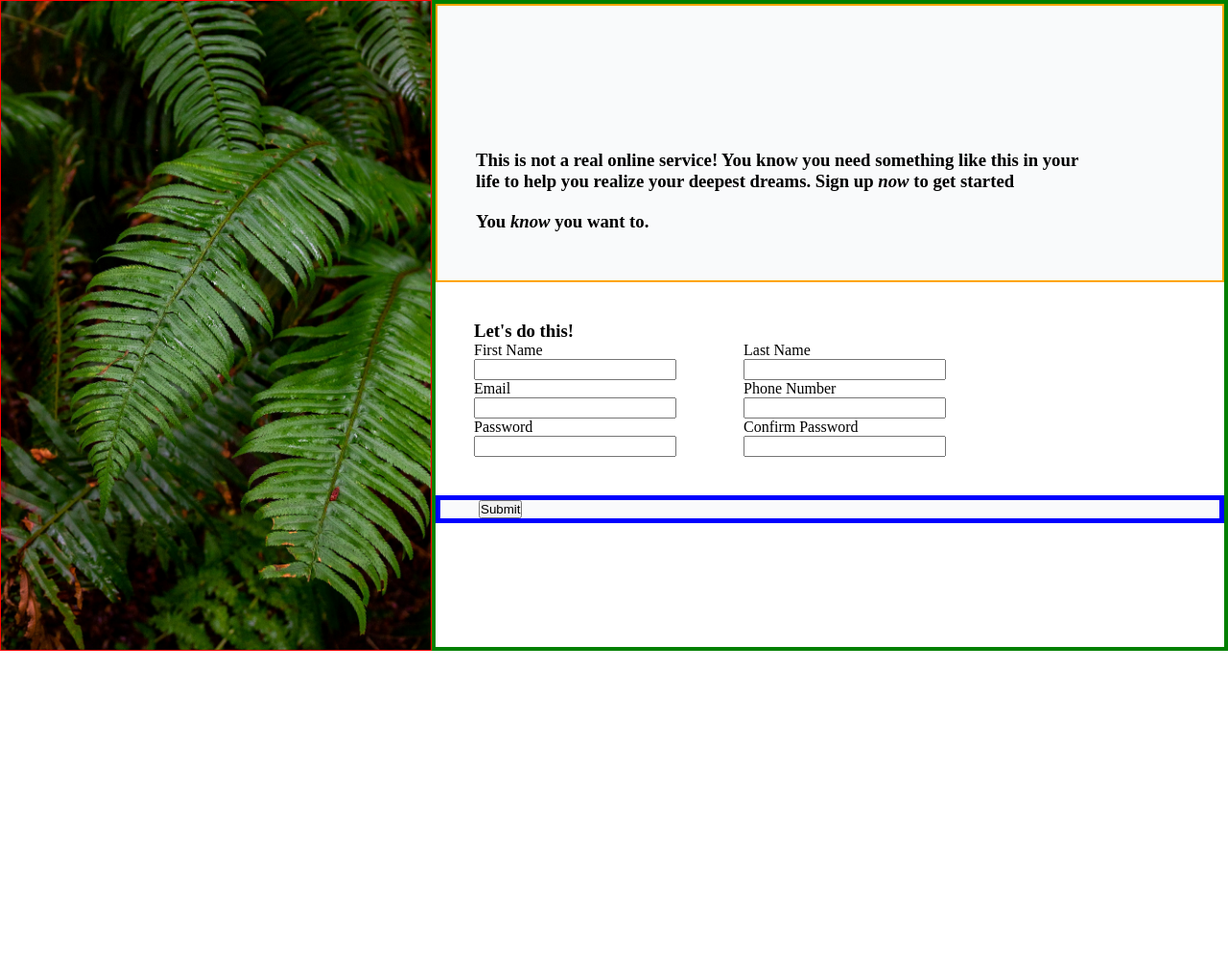
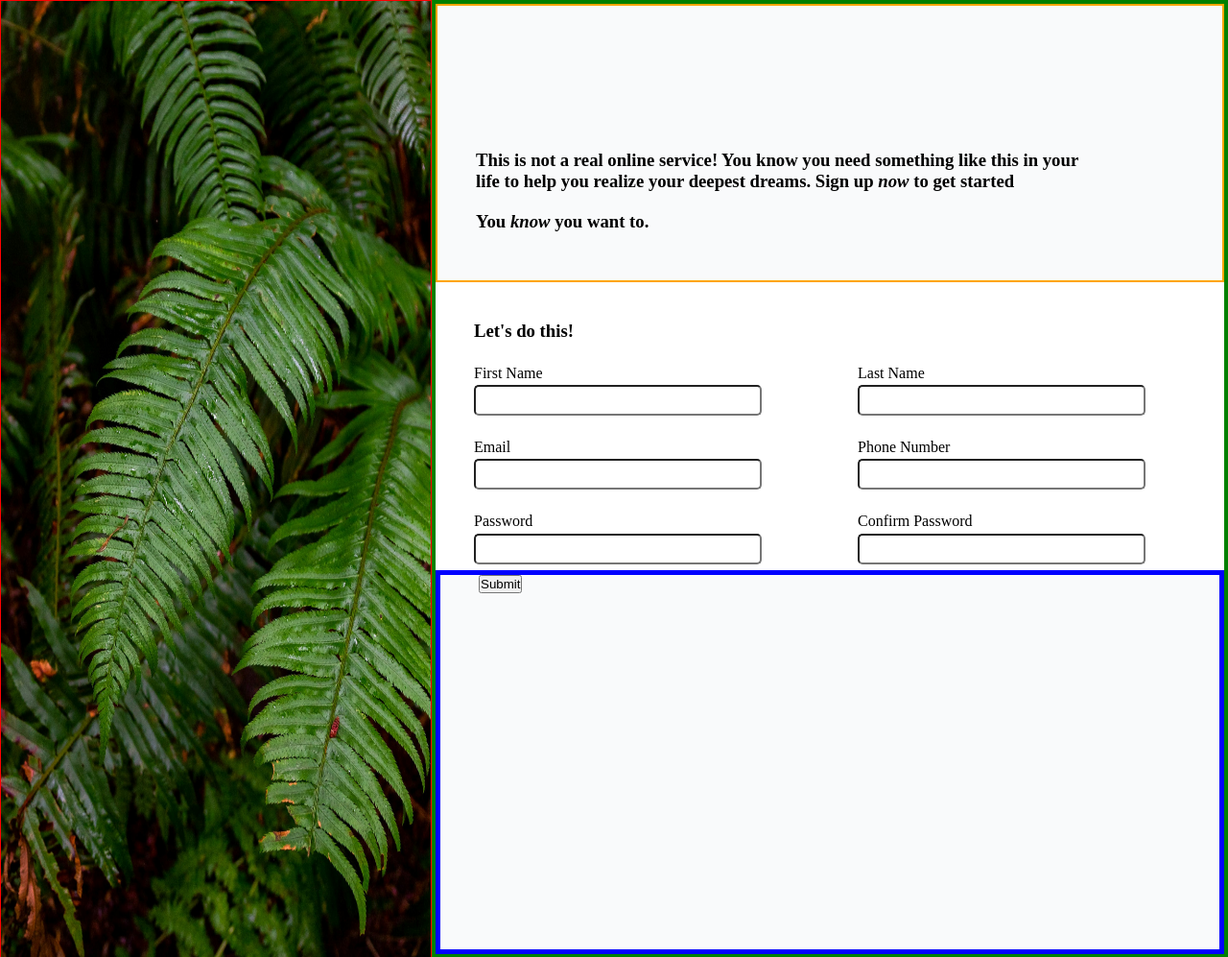
Before and after one commit to zakingslayerv22/odin-signup-form, a plain HTML site: page index.html in a window 1280 px wide. Shown: the top 997 px of the page at 96% size. Before the commit the page ends 800 px from the top, so only its background shows below. Drawn offline with Linux system fonts and the light colour scheme.

Commit message:
Add more styles to the form
Add a 300px height to the form, increased
the `gap` between the major divs inside the form.
Give the `.button-div` a relative height
so that it can be as long as the `.sidebar-container`
image. Start styling the inputs

```diff
--- a/style.css
+++ b/style.css
@@ -9,7 +9,7 @@
 }
 
 input {
-    max-width: 100%;
+    /* max-width: 100%; */
     font-size: 100%;
 }
 
@@ -45,20 +45,28 @@ h3 + h3 {
 
 form {
     padding: 40px;
+    height: 300px;
 }
 
 .basic-details, .contact-details, .passwords {
     display: flex;
-    gap: 70px;
-    /* border: 5px solid black; */
+    gap: 100px;
 }
 
 .button-div {
     border: 5px solid blue;
     padding-left: 40px;
     background-color: #F9FAFB;
+    height: calc(100vh - 400px);
 }
 
 label {
     display: block;
+    margin: 1.5rem 0 0.2rem 0
 }
+
+label + input {
+    width: 300px;
+    padding: 5px;
+    border-radius: 5px;
+}
```
